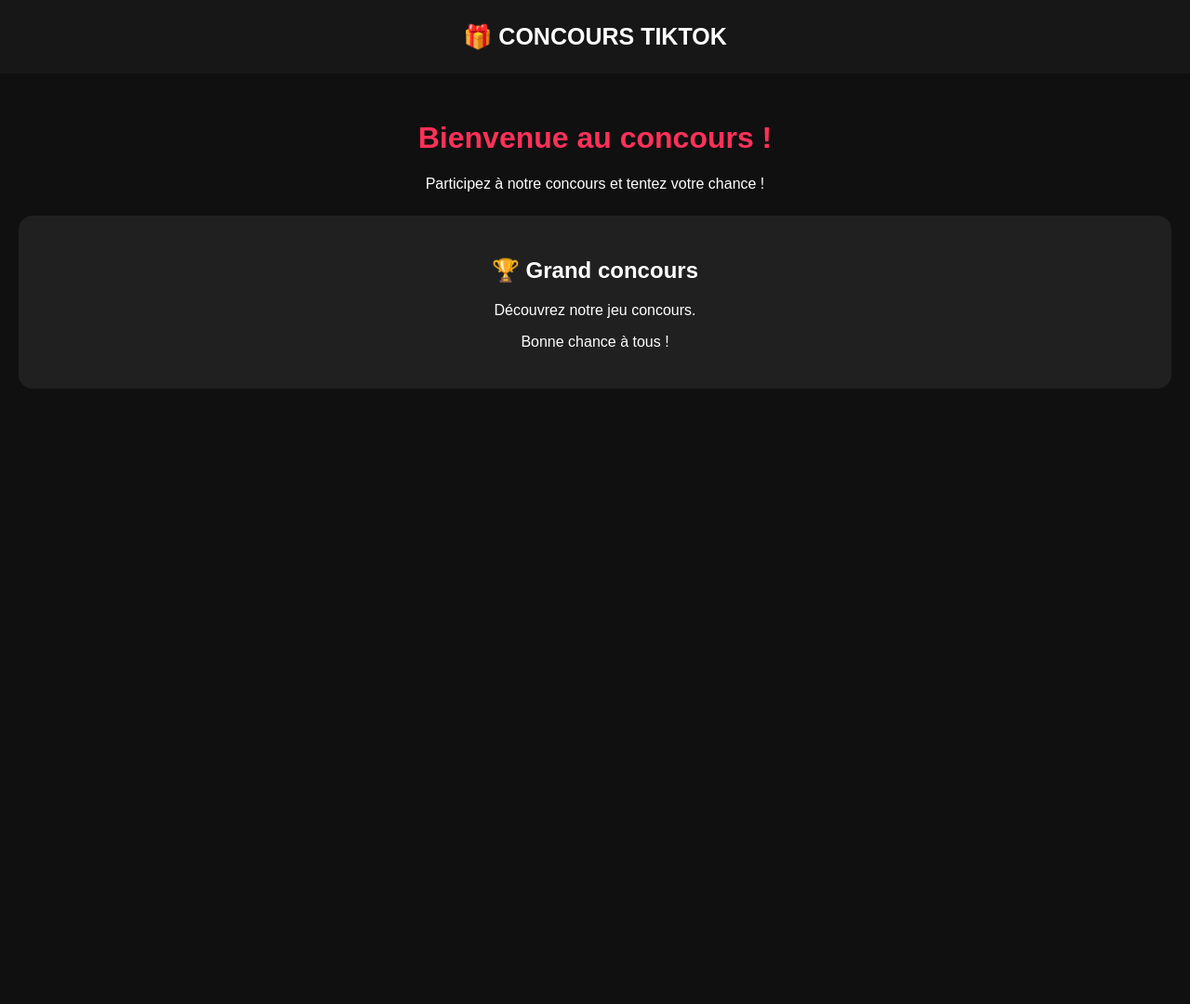
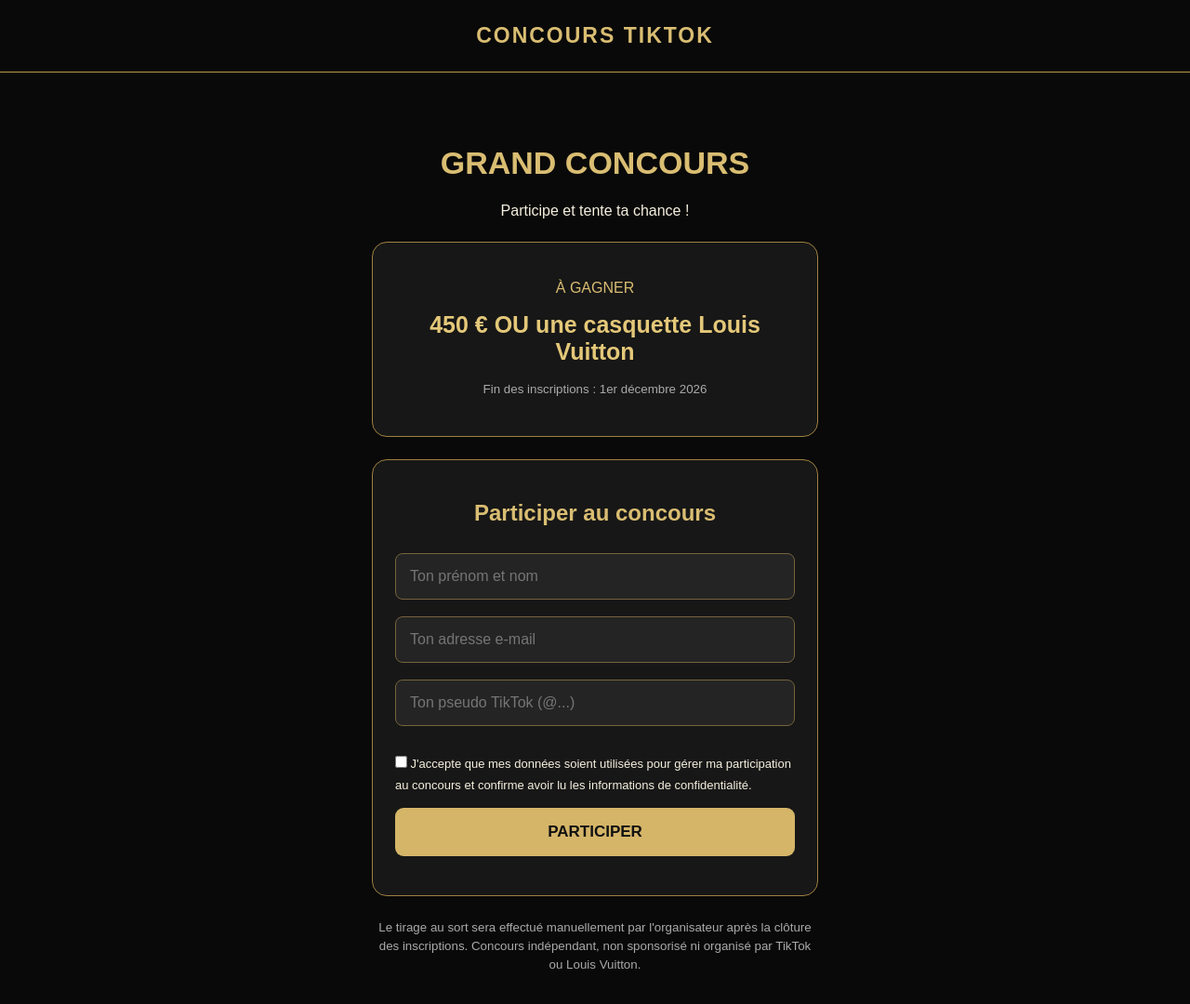
Before and after one commit to mrbonplans/concours-tiktok, a plain HTML site: page index.html in a window 1280 px wide. Shown: the whole page at 93% size. Before the commit the page ends 800 px from the top, so only its background shows below. Drawn offline with Linux system fonts and the light colour scheme.

Commit message:
Update index.html

```diff
--- a/index.html
+++ b/index.html
@@ -3,52 +3,105 @@
 <html lang="fr">
 <head>
 <meta charset="UTF-8">
-<meta name="viewport" content="width=device-width, initial-scale=1.0">
+<meta name="viewport" content="width=device-width, initial-scale=1">
 <title>Concours TikTok</title>
 <style>
-body {
-  margin: 0;
-  font-family: Arial, sans-serif;
-  background: #101010;
-  color: white;
-  text-align: center;
-}
-header {
-  background: #171717;
-  padding: 25px;
-  font-size: 25px;
-  font-weight: bold;
-}
-main {
-  padding: 30px 20px;
-}
-h1 { color: #ff3158; }
-button {
-  background: #ff3158;
-  color: white;
-  border: 0;
-  padding: 15px 25px;
-  border-radius: 10px;
-  font-size: 18px;
-}
-.box {
-  background: #202020;
-  padding: 25px;
-  border-radius: 15px;
-  margin-top: 25px;
-}
+*{box-sizing:border-box}
+body{margin:0;background:#090909;color:#f5f0df;font-family:Arial,sans-serif;text-align:center}
+header{padding:25px 15px;border-bottom:1px solid #b99a50;color:#d9bd72;font-size:23px;font-weight:bold;letter-spacing:2px}
+main{max-width:520px;margin:35px auto;padding:20px}
+h1{color:#d9bd72;font-size:34px}
+.gold{color:#d9bd72}
+.card{background:#171717;border:1px solid #9e8040;border-radius:16px;padding:24px;margin:24px 0}
+.prize{font-size:25px;color:#e4c879;font-weight:bold}
+input{width:100%;padding:15px;margin:9px 0;background:#242424;border:1px solid #75633c;border-radius:8px;color:white;font-size:16px}
+label{display:block;text-align:left;font-size:13px;line-height:1.5;margin:14px 0}
+button{width:100%;padding:16px;background:#d5b568;color:#111;border:0;border-radius:9px;font-size:17px;font-weight:bold;cursor:pointer}
+button:disabled{opacity:.6}
+#message{margin-top:18px;line-height:1.5}
+small{color:#aaa;line-height:1.5}
 </style>
 </head>
 <body>
-<header>🎁 CONCOURS TIKTOK</header>
+<header>CONCOURS TIKTOK</header>
 <main>
-<h1>Bienvenue au concours !</h1>
-<p>Participez à notre concours et tentez votre chance !</p>
-<div class="box">
-<h2>🏆 Grand concours</h2>
-<p>Découvrez notre jeu concours.</p>
-<p>Bonne chance à tous !</p>
+<h1>GRAND CONCOURS</h1>
+<p>Participe et tente ta chance !</p>
+
+<div class="card">
+<p class="gold">À GAGNER</p>
+<div class="prize">450 € OU une casquette Louis Vuitton</div>
+<p><small>Fin des inscriptions : 1er décembre 2026</small></p>
 </div>
+
+<div class="card">
+<h2 class="gold">Participer au concours</h2>
+<form id="contestForm">
+<input id="name" type="text" placeholder="Ton prénom et nom" required>
+<input id="email" type="email" placeholder="Ton adresse e-mail" required>
+<input id="tiktok" type="text" placeholder="Ton pseudo TikTok (@...)" required>
+
+<label>
+<input id="consent" type="checkbox" required style="width:auto">
+J'accepte que mes données soient utilisées pour gérer ma participation au concours et confirme avoir lu les informations de confidentialité.
+</label>
+
+<button id="submit" type="submit">PARTICIPER</button>
+</form>
+<div id="message" role="status"></div>
+</div>
+
+<p><small>Le tirage au sort sera effectué manuellement par l'organisateur après la clôture des inscriptions. Concours indépendant, non sponsorisé ni organisé par TikTok ou Louis Vuitton.</small></p>
 </main>
+
+<script>
+const SUPABASE_URL = "https://yyyamogspeccbcovwpgc.supabase.co";
+const SUPABASE_KEY = "sb_publishable_A4F3WtMrQ91j2SfD1fEHcw_Un0bpEQQ";
+
+const form = document.getElementById("contestForm");
+const message = document.getElementById("message");
+const button = document.getElementById("submit");
+
+form.addEventListener("submit", async (event) => {
+  event.preventDefault();
+  button.disabled = true;
+  message.textContent = "Enregistrement de ta participation...";
+
+  const data = {
+    p_name: document.getElementById("name").value.trim(),
+    p_email: document.getElementById("email").value.trim(),
+    p_tiktok: document.getElementById("tiktok").value.trim(),
+    p_consent: document.getElementById("consent").checked
+  };
+
+  try {
+    const response = await fetch(
+      SUPABASE_URL + "/rest/v1/rpc/join_contest",
+      {
+        method: "POST",
+        headers: {
+          "Content-Type": "application/json",
+          "apikey": SUPABASE_KEY,
+          "Authorization": "Bearer " + SUPABASE_KEY
+        },
+        body: JSON.stringify(data)
+      }
+    );
+
+    if (!response.ok) {
+      const error = await response.text();
+      throw new Error(error);
+    }
+
+    message.textContent = "🎉 Ta participation a bien été enregistrée ! Bonne chance !";
+    form.reset();
+  } catch (error) {
+    console.error(error);
+    message.textContent = "Une erreur est survenue. Vérifie tes informations et réessaie.";
+  } finally {
+    button.disabled = false;
+  }
+});
+</script>
 </body>
 </html>
```
